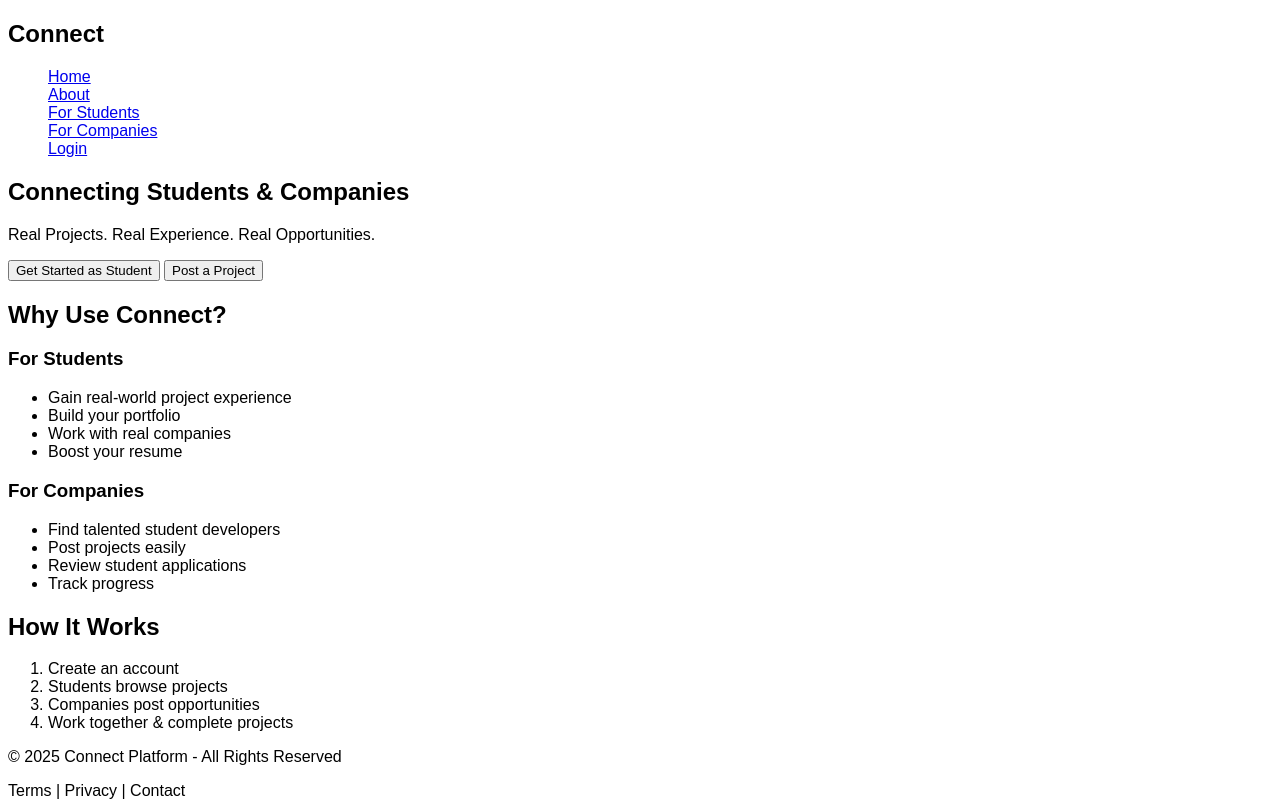
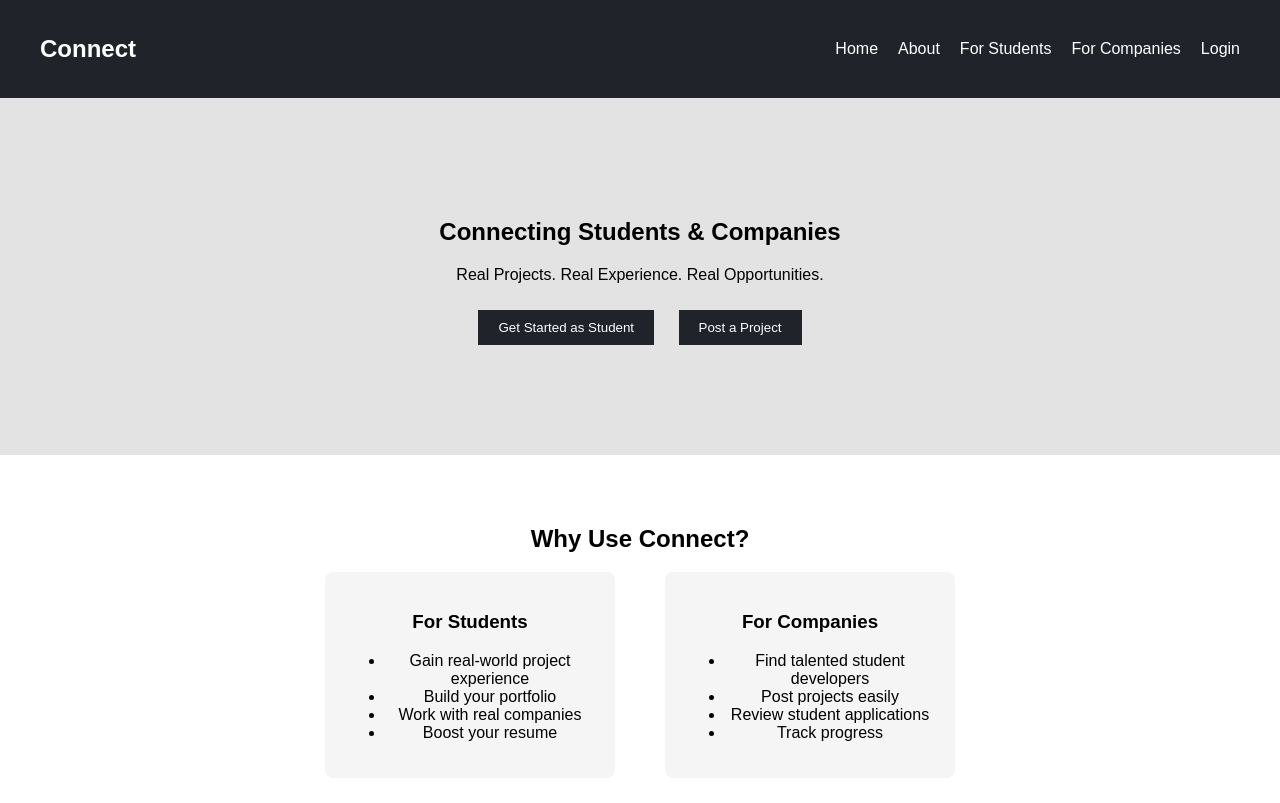
Before and after one commit to rafaeabdz-bit/connect-platform-alpha4, a plain HTML site: page index.html in a window 1280 px wide. Shown: the top 803 px of the page. Drawn offline with Linux system fonts and the light colour scheme.

Commit message:
Add CSS for landing page

```diff
--- a/css/styles.css
+++ b/css/styles.css
@@ -1,6 +1,72 @@
 body {
+    margin: 0;
+    padding: 0;
     font-family: Arial, sans-serif;
 }
-nav ul {
+
+.navbar {
+    display: flex;
+    justify-content: space-between;
+    align-items: center;
+    padding: 15px 40px;
+    background: #20232A;
+    color: white;
+    position: sticky;
+    top: 0;
+}
+
+.nav-links {
     list-style: none;
+    display: flex;
+    gap: 20px;
 }
+
+.nav-links a {
+    color: white;
+    text-decoration: none;
+}
+
+.hero {
+    text-align: center;
+    padding: 100px 20px;
+    background: #e3e3e3;
+}
+
+.btn {
+    padding: 10px 20px;
+    margin: 10px;
+    background: #20232A;
+    color: white;
+    border: none;
+    cursor: pointer;
+}
+
+.value-section {
+    padding: 50px;
+    text-align: center;
+}
+
+.value-cards {
+    display: flex;
+    justify-content: center;
+    gap: 50px;
+}
+
+.card {
+    background: #f5f5f5;
+    padding: 20px;
+    width: 250px;
+    border-radius: 8px;
+}
+
+.how-it-works {
+    padding: 50px;
+    text-align: center;
+}
+
+footer {
+    background: #20232A;
+    color: white;
+    padding: 20px;
+    text-align: center;
+}
```
